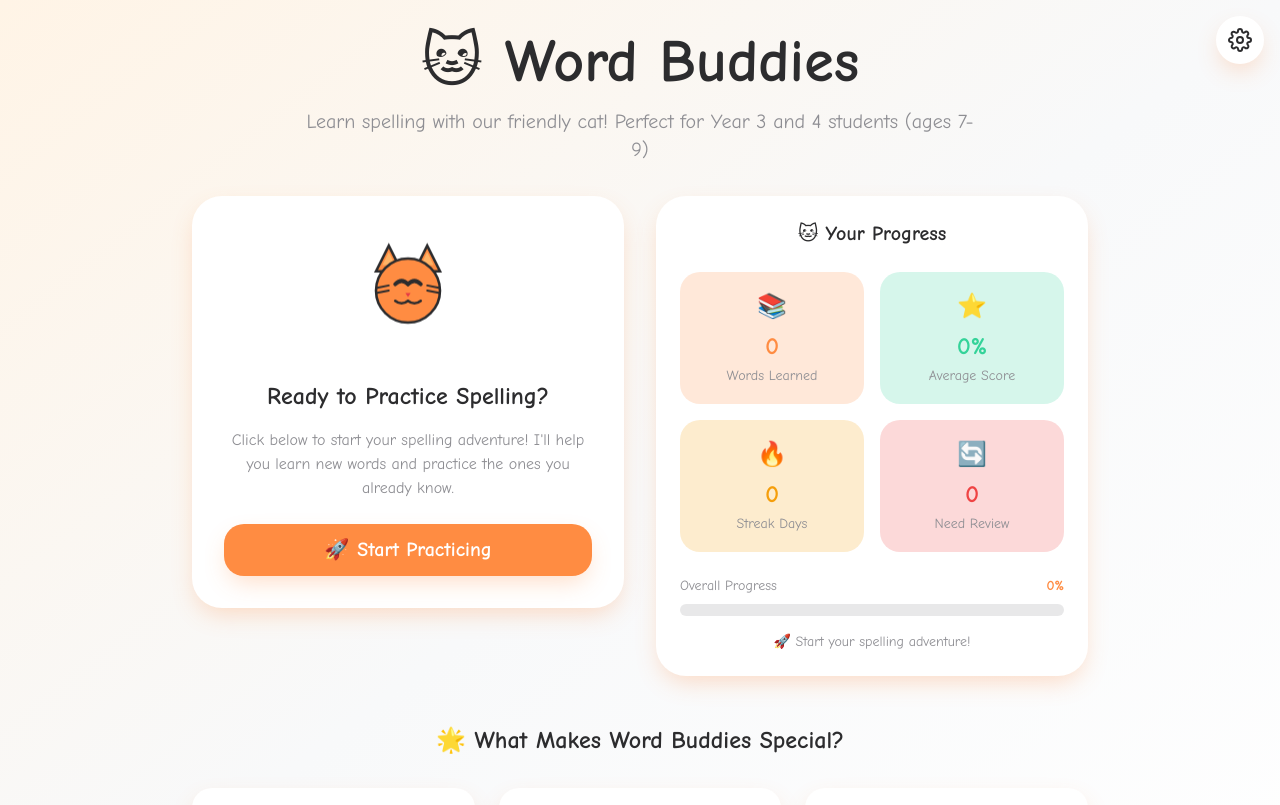
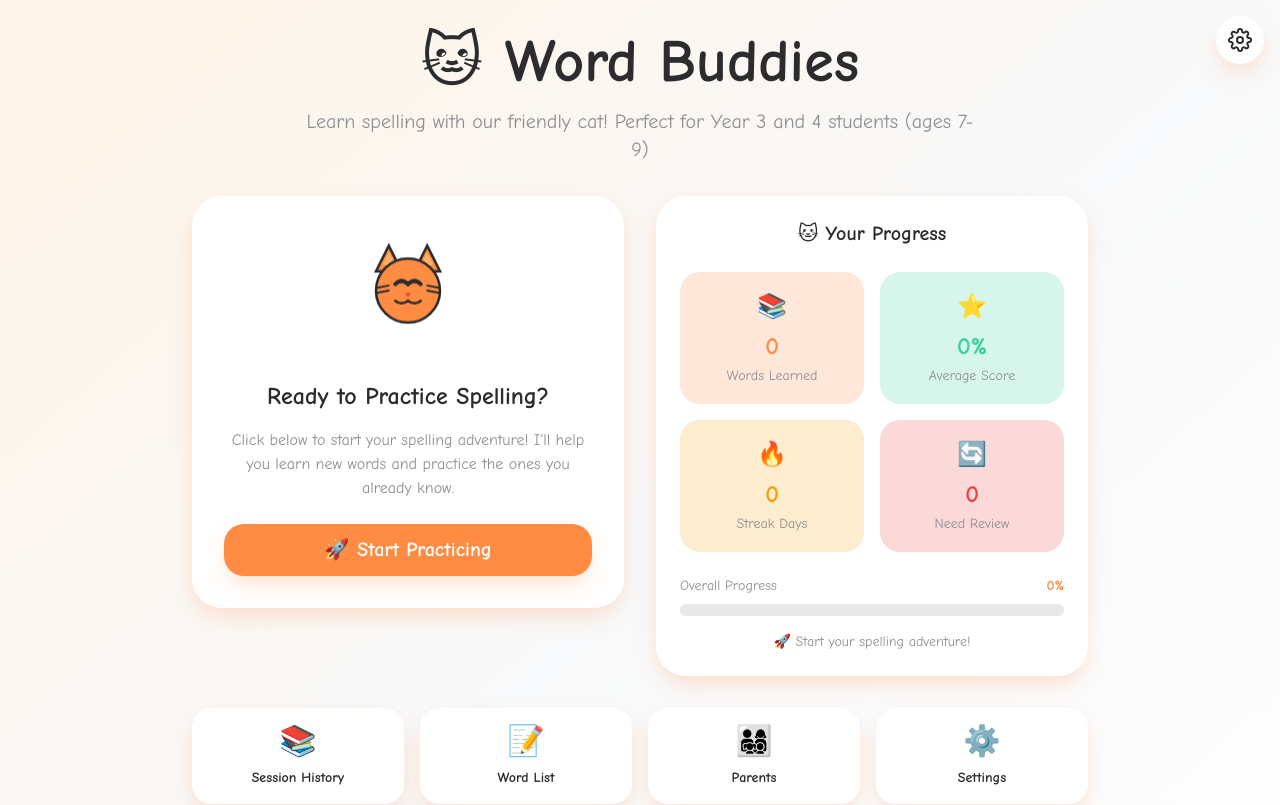
Before and after one commit to jim-at-jibba/word-buddies, a Next.js app: page / in a window 1280 px wide. Shown: the top 805 px of the page. Built offline with nearby package versions, Linux system fonts and the light colour scheme.

Commit message:
feat(navigation): add session history links to home and results pages

```diff
--- a/src/app/page.tsx
+++ b/src/app/page.tsx
@@ -157,11 +157,73 @@ export default function Home() {
             </motion.div>
           </div>
 
+          {/* Quick Navigation */}
+          <motion.div
+            initial={{ opacity: 0, y: 30 }}
+            animate={{ opacity: 1, y: 0 }}
+            transition={{ duration: 0.6, delay: 0.6 }}
+            className="mt-8"
+          >
+            <div className="grid grid-cols-2 md:grid-cols-4 gap-4">
+              <Link href="/sessions">
+                <motion.div
+                  className="bg-white rounded-cat p-4 shadow-cat text-center hover:shadow-cat-hover transition-all duration-200 cursor-pointer"
+                  whileHover={{ scale: 1.05 }}
+                  whileTap={{ scale: 0.95 }}
+                >
+                  <div className="text-3xl mb-2">📚</div>
+                  <h4 className="font-kid-friendly font-bold text-cat-dark text-sm">
+                    Session History
+                  </h4>
+                </motion.div>
+              </Link>
+
+              <Link href="/word-list">
+                <motion.div
+                  className="bg-white rounded-cat p-4 shadow-cat text-center hover:shadow-cat-hover transition-all duration-200 cursor-pointer"
+                  whileHover={{ scale: 1.05 }}
+                  whileTap={{ scale: 0.95 }}
+                >
+                  <div className="text-3xl mb-2">📝</div>
+                  <h4 className="font-kid-friendly font-bold text-cat-dark text-sm">
+                    Word List
+                  </h4>
+                </motion.div>
+              </Link>
+
+              <Link href="/parents">
+                <motion.div
+                  className="bg-white rounded-cat p-4 shadow-cat text-center hover:shadow-cat-hover transition-all duration-200 cursor-pointer"
+                  whileHover={{ scale: 1.05 }}
+                  whileTap={{ scale: 0.95 }}
+                >
+                  <div className="text-3xl mb-2">👨‍👩‍👧‍👦</div>
+                  <h4 className="font-kid-friendly font-bold text-cat-dark text-sm">
+                    Parents
+                  </h4>
+                </motion.div>
+              </Link>
+
+              <Link href="/settings">
+                <motion.div
+                  className="bg-white rounded-cat p-4 shadow-cat text-center hover:shadow-cat-hover transition-all duration-200 cursor-pointer"
+                  whileHover={{ scale: 1.05 }}
+                  whileTap={{ scale: 0.95 }}
+                >
+                  <div className="text-3xl mb-2">⚙️</div>
+                  <h4 className="font-kid-friendly font-bold text-cat-dark text-sm">
+                    Settings
+                  </h4>
+                </motion.div>
+              </Link>
+            </div>
+          </motion.div>
+
           {/* Features Section */}
           <motion.div
             initial={{ opacity: 0, y: 50 }}
             animate={{ opacity: 1, y: 0 }}
-            transition={{ duration: 0.6, delay: 0.6 }}
+            transition={{ duration: 0.6, delay: 0.8 }}
             className="mt-12"
           >
             <h3 className="text-2xl font-kid-friendly font-bold text-cat-dark text-center mb-8">
@@ -192,7 +254,7 @@ export default function Home() {
                   key={feature.title}
                   initial={{ opacity: 0, y: 20 }}
                   animate={{ opacity: 1, y: 0 }}
-                  transition={{ duration: 0.4, delay: 0.8 + index * 0.1 }}
+                  transition={{ duration: 0.4, delay: 1.0 + index * 0.1 }}
                   className="bg-white rounded-cat p-6 shadow-cat text-center hover:shadow-cat-hover transition-all duration-200"
                 >
                   <div className="text-4xl mb-4">{feature.icon}</div>
--- a/src/app/results/page.tsx
+++ b/src/app/results/page.tsx
@@ -275,7 +275,7 @@ function ResultsPageContent() {
           transition={{ duration: 0.6, delay: 0.6 }}
           className="text-center space-y-4"
         >
-          <div className="space-x-4">
+          <div className="flex flex-wrap justify-center gap-4">
             <Link href="/practice">
               <motion.button
                 className="cat-button text-lg px-8 py-4"
@@ -285,6 +285,19 @@ function ResultsPageContent() {
                 <span className="flex items-center space-x-2">
                   <span>🔄</span>
                   <span>Practice Again</span>
+                </span>
+              </motion.button>
+            </Link>
+
+            <Link href="/sessions">
+              <motion.button
+                className="bg-white text-cat-success border-2 border-cat-success font-kid-friendly font-bold py-4 px-8 rounded-cat hover:bg-cat-success hover:text-white transition-all duration-200"
+                whileHover={{ scale: 1.05 }}
+                whileTap={{ scale: 0.95 }}
+              >
+                <span className="flex items-center space-x-2">
+                  <span>📚</span>
+                  <span>View All Sessions</span>
                 </span>
               </motion.button>
             </Link>
```
